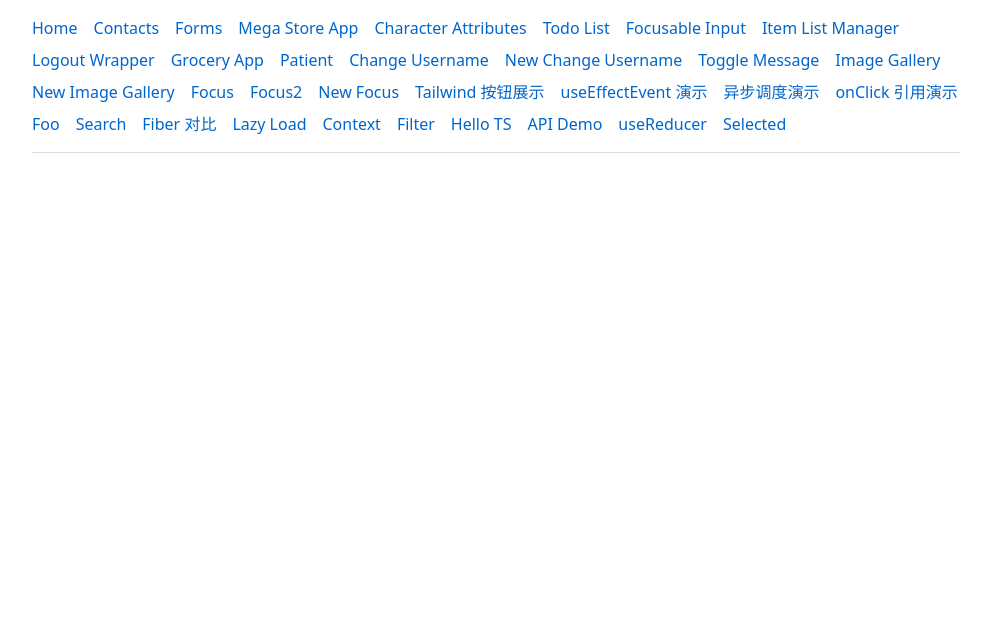
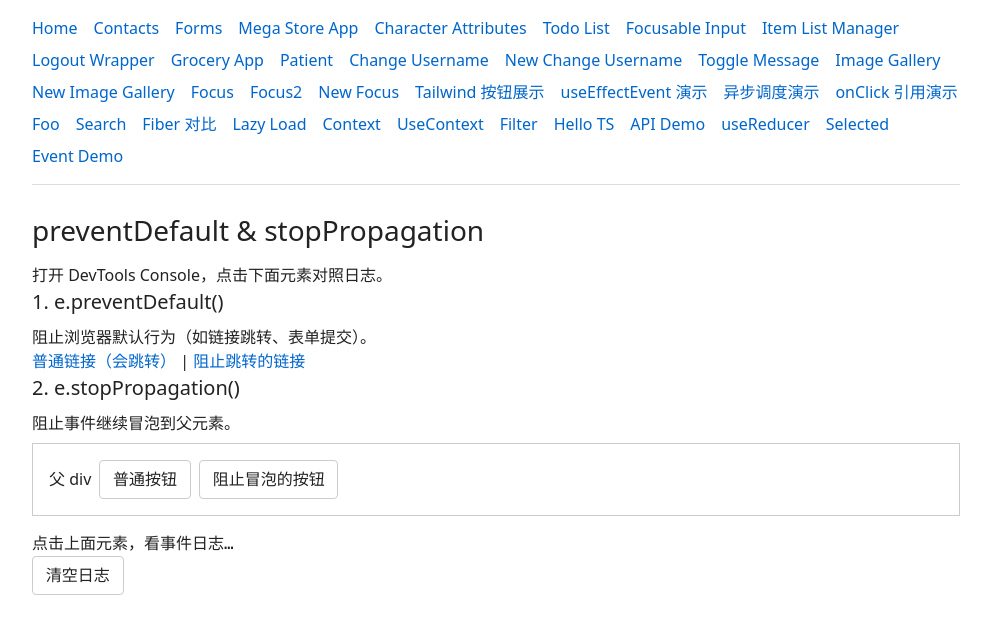
Before and after one commit to liweinan/play-react, a React (Vite) app: page /event-demo in a window 1280 px wide. Shown: the top 634 px of the page, without its empty margins (144-1135 px from the left). Built offline with nearby package versions, Linux system fonts and the light colour scheme.

Commit message:
save progres

```diff
--- a/src/App.jsx
+++ b/src/App.jsx
@@ -32,6 +32,8 @@ import NewImageGallery from './sandbox/NewImageGallery.jsx'
 import NewFocus from './sandbox/NewFocus.jsx'
 import NewChangeUsername from './sandbox/NewChangeUsername.tsx'
 import Selected from "./sandbox/Selected.jsx";
+import UseContext from './sandbox/UseContext.jsx'
+import EventPropagationDemo from './sandbox/EventPropagationDemo.jsx'
 
 const Home = () => {
     return (
@@ -98,11 +100,13 @@ function App() {
                     <li><Link to='/fiber'>Fiber 对比</Link></li>
                     <li><Link to='/lazyload'>Lazy Load</Link></li>
                     <li><Link to='/context'>Context</Link></li>
+                    <li><Link to='/use-context'>UseContext</Link></li>
                     <li><Link to='/filter'>Filter</Link></li>
                     <li><Link to='/hello-ts'>Hello TS</Link></li>
                     <li><Link to='/api-demo'>API Demo</Link></li>
                     <li><Link to='/use-reducer'>useReducer</Link></li>
                     <li><Link to='/selected'>Selected</Link></li>
+                    <li><Link to='/event-demo'>Event Demo</Link></li>
                 </ul>
             </nav>
 
@@ -146,12 +150,14 @@ function App() {
                     <Route path="/fiber" element={<FiberDemo/>}/>
                     <Route path="/lazyload" element={<LazyLoadDemo/>}/>
                     <Route path="/context" element={<ContextDemo/>}/>
+                    <Route path="/use-context" element={<UseContext/>}/>
                     <Route path="/filter" element={<FilterDemo/>}/>
                     {/* name="React" → props 对象 { name: "React" }，见 HelloTs.tsx 注释 */}
                     <Route path="/hello-ts" element={<HelloTs name="React"/>}/>
                     <Route path="/api-demo" element={<ApiDemo/>}/>
                     <Route path="/use-reducer" element={<UseReducerDemo/>}/>
                     <Route path="/selected" element={<Selected/>}/>
+                    <Route path="/event-demo" element={<EventPropagationDemo/>}/>
                 </Routes>
             </main>
         </div>
--- /dev/null
+++ b/src/sandbox/EventPropagationDemo.jsx
@@ -0,0 +1,92 @@
+import { useState } from 'react';
+
+export default function EventPropagationDemo() {
+    const [log, setLog] = useState('');
+
+    const appendLog = (msg) => {
+        console.log('[EventDemo]', msg);
+        setLog((prev) => (prev ? `${prev}\n${msg}` : msg));
+    };
+
+    return (
+        <div>
+            <h1>preventDefault & stopPropagation</h1>
+            <p>打开 DevTools Console，点击下面元素对照日志。</p>
+
+            <section>
+                <h2>1. e.preventDefault()</h2>
+                <p>阻止浏览器默认行为（如链接跳转、表单提交）。</p>
+                <a
+                    href="https://example.com"
+                    onClick={() => {
+                        console.log('[preventDefault] 普通链接 click，未调用 preventDefault → 浏览器会跳转');
+                        appendLog('链接被点了（未 preventDefault，会跳转）');
+                    }}
+                >
+                    普通链接（会跳转）
+                </a>
+                {' | '}
+                <a
+                    href="https://example.com"
+                    onClick={(e) => {
+                        console.log('[preventDefault] 阻止跳转链接 click，调用 e.preventDefault()');
+                        e.preventDefault();
+                        console.log('[preventDefault] 默认跳转已取消');
+                        appendLog('链接被点了（已 preventDefault，不会跳转）');
+                    }}
+                >
+                    阻止跳转的链接
+                </a>
+            </section>
+
+            <section>
+                <h2>2. e.stopPropagation()</h2>
+                <p>阻止事件继续冒泡到父元素。</p>
+                <div
+                    style={{ border: '1px solid #ccc', padding: '1rem', marginTop: '0.5rem' }}
+                    onClick={() => {
+                        console.log('[stopPropagation] 父 div 收到 click（事件冒泡到达）');
+                        appendLog('父 div 收到 click（冒泡上来）');
+                    }}
+                >
+                    父 div
+                    <button
+                        type="button"
+                        style={{ marginLeft: '0.5rem' }}
+                        onClick={() => {
+                            console.log('[stopPropagation] 普通按钮 click，未 stopPropagation → 会继续冒泡');
+                            appendLog('子 button click（会冒泡到父 div）');
+                        }}
+                    >
+                        普通按钮
+                    </button>
+                    <button
+                        type="button"
+                        style={{ marginLeft: '0.5rem' }}
+                        onClick={(e) => {
+                            console.log('[stopPropagation] 阻止冒泡按钮 click，调用 e.stopPropagation()');
+                            e.stopPropagation();
+                            console.log('[stopPropagation] 冒泡已停止，父 div 不会收到此事件');
+                            appendLog('子 button click（stopPropagation，父 div 收不到）');
+                        }}
+                    >
+                        阻止冒泡的按钮
+                    </button>
+                </div>
+            </section>
+
+            <pre style={{ marginTop: '1rem', whiteSpace: 'pre-wrap' }}>
+                {log || '点击上面元素，看事件日志…'}
+            </pre>
+            <button
+                type="button"
+                onClick={() => {
+                    console.log('[EventDemo] 清空页面日志');
+                    setLog('');
+                }}
+            >
+                清空日志
+            </button>
+        </div>
+    );
+}
--- /dev/null
+++ b/src/sandbox/UseContext.jsx
@@ -0,0 +1,35 @@
+import { createContext, useContext } from 'react';
+
+const SecurityContext = createContext({ username: '', permissions: [] });
+
+function LogoutWrapper() {
+    const context = useContext(SecurityContext);
+
+    return (
+        <div>
+            <p>{context.username}</p>
+            <button type="button" value="a_button" onClick={(e) => {
+                e.preventDefault();
+                console.log("e.target.value: ", e.target.value);
+                console.log("logged out");
+            }}>Click here to logout</button>
+        </div>
+    );
+}
+
+export default function UseContext() {
+    return (
+        <div>
+            <h1>UseContext 示例</h1>
+            <p>不同 Provider 包裹的子树，读到不同的 context 值。</p>
+
+            <SecurityContext.Provider value={{ username: 'James', permissions: [] }}>
+                <LogoutWrapper />
+            </SecurityContext.Provider>
+
+            <SecurityContext.Provider value={{ username: 'Tom', permissions: [] }}>
+                <LogoutWrapper />
+            </SecurityContext.Provider>
+        </div>
+    );
+}
```
